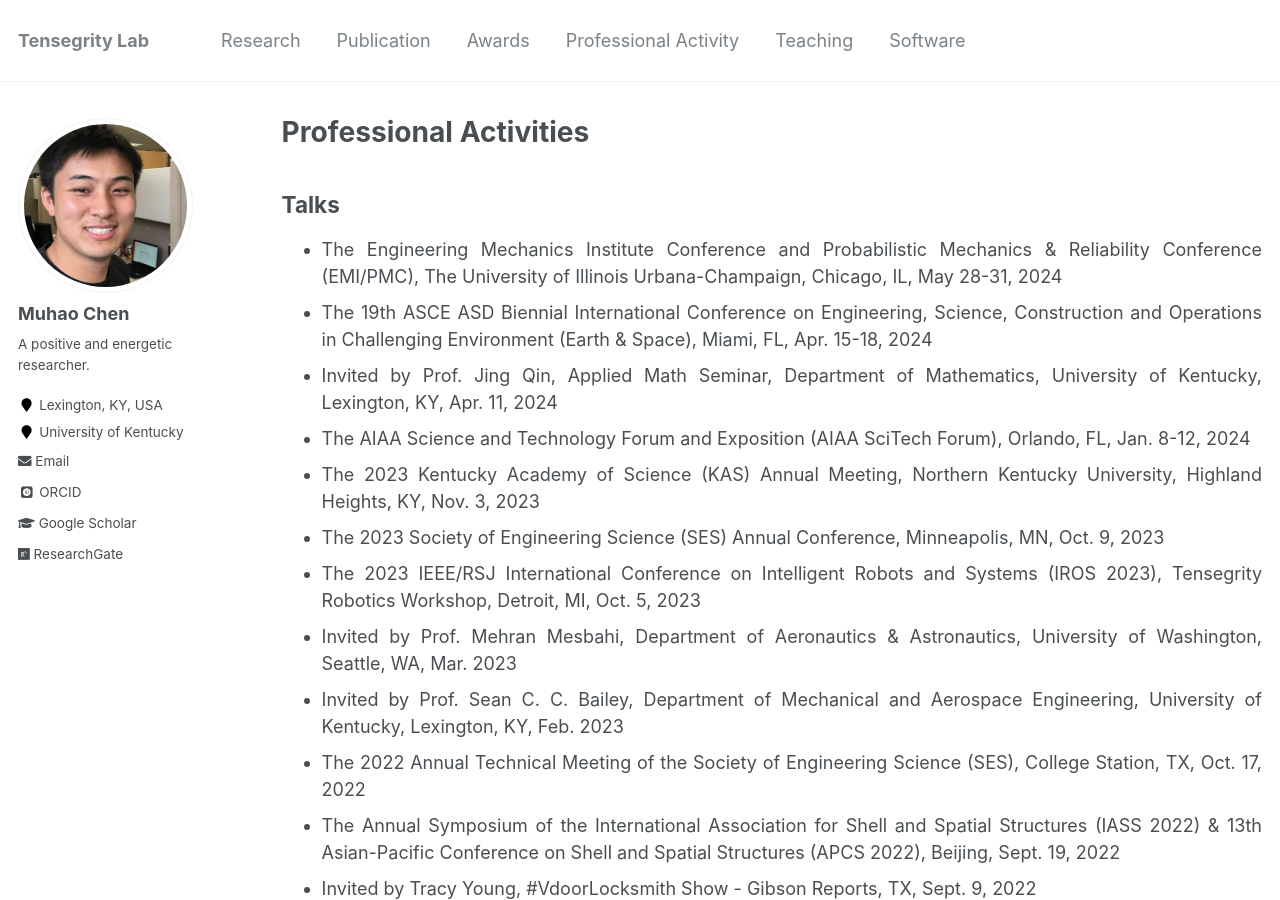
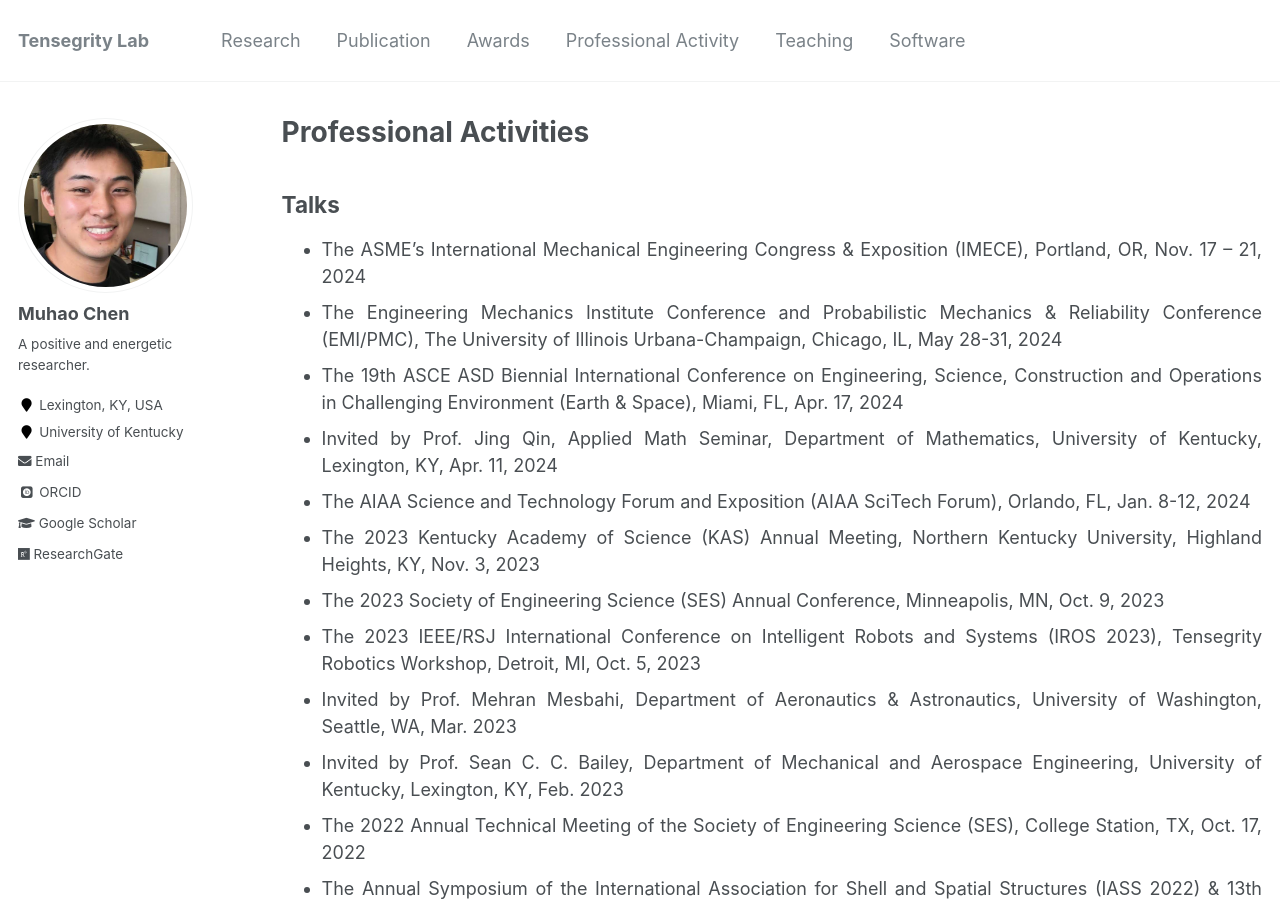
Before and after one commit to Muhao-Chen/muhao-chen.github.io, a Jekyll site: the page built from _pages/professional-activities.md, in a window 1280 px wide and 900 px high. Built offline with Jekyll 4.4.1, drawn with Linux system fonts in a browser that asks for light colours; some web fonts are replaced.

Commit message:
Update professional-activities.md

```diff
--- a/_pages/professional-activities.md
+++ b/_pages/professional-activities.md
@@ -13,8 +13,9 @@ toc_max_header: 1
 
 ## Talks
 <!-- <ol reversed> -->
+- The ASME's International Mechanical Engineering Congress & Exposition (IMECE), Portland, OR, Nov. 17 – 21, 2024
 - The Engineering Mechanics Institute Conference and Probabilistic Mechanics & Reliability Conference (EMI/PMC), The University of Illinois Urbana-Champaign, Chicago, IL, May 28-31, 2024
-- The 19th ASCE ASD Biennial International Conference on Engineering, Science, Construction and Operations in Challenging Environment (Earth & Space), Miami, FL, Apr. 15-18, 2024
+- The 19th ASCE ASD Biennial International Conference on Engineering, Science, Construction and Operations in Challenging Environment (Earth & Space), Miami, FL, Apr. 17, 2024
 - Invited by Prof. Jing Qin, Applied Math Seminar, Department of Mathematics, University of Kentucky, Lexington, KY, Apr. 11, 2024
 - The AIAA Science and Technology Forum and Exposition (AIAA SciTech Forum), Orlando, FL, Jan. 8-12, 2024
 - The 2023 Kentucky Academy of Science (KAS) Annual Meeting, Northern Kentucky University, Highland Heights, KY, Nov. 3, 2023
```
